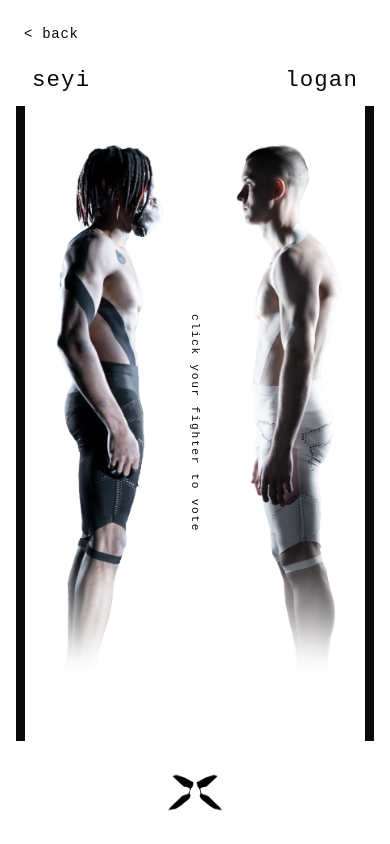
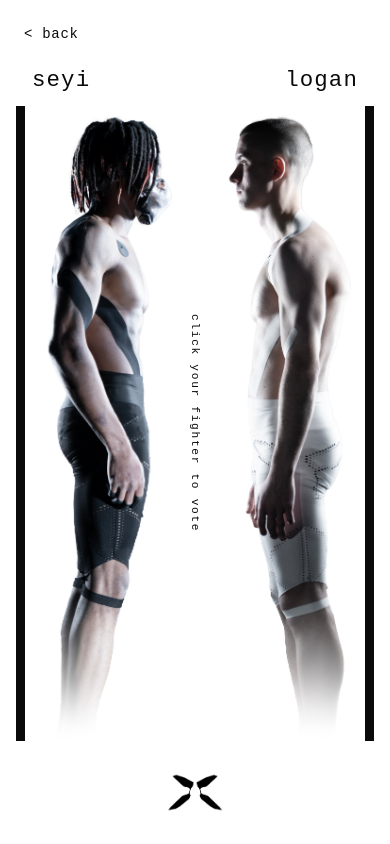
Before and after one commit to AureliusEth/tsko4, a Next.js app: page / in a window 390 px wide. Both pictures are taken after a click on the button "fight 1". Built offline with nearby package versions, Linux system fonts and the light colour scheme; no server answers; the database is empty; a web font is replaced by a local one.

Commit message:
slightly broken but passable on mobile likely

```diff
--- a/app/globals.css
+++ b/app/globals.css
@@ -109,7 +109,7 @@ body {
    --m-shift : mobile translateY (default -10%) – negative = shift up to reduce headroom */
 .fighter-img-wrap {
   transform-origin: center bottom;
-  transform: translateY(var(--m-shift, -10%)) scale(var(--m-scale, 1));
+  transform: translateY(var(--m-shift, 0%)) scale(var(--m-scale, 1));
 }
 
 @media (min-width: 768px) {
--- a/app/page.tsx
+++ b/app/page.tsx
@@ -15,12 +15,10 @@ const fights = [
     fighterA: {
       name: "seyi",
       image: "/images/seyimatchup.jpg",
-      mobileShiftY: -10,
     },
     fighterB: {
       name: "logan",
       image: "/images/loganmatchup.jpg",
-      mobileShiftY: -10,
     },
   },
   {
@@ -31,12 +29,10 @@ const fights = [
     fighterA: {
       name: "dani",
       image: "/images/danimatchup.jpg",
-      mobileShiftY: -10,
     },
     fighterB: {
       name: "leonie",
       image: "/images/leoniematchup.jpg",
-      mobileShiftY: -10,
     },
   },
   {
@@ -47,12 +43,10 @@ const fights = [
     fighterA: {
       name: "rain",
       image: "/images/Rainmatchup.jpg",
-      mobileShiftY: -16,
     },
     fighterB: {
       name: "osh",
       image: "/images/oshmatchup.jpg",
-      mobileShiftY: -15,
     },
   },
   {
@@ -63,12 +57,10 @@ const fights = [
     fighterA: {
       name: "shalome",
       image: "/images/SHALOMEMATCHUP.jpg",
-      mobileShiftY: -2,
     },
     fighterB: {
       name: "caroline",
       image: "/images/carolinematchup.jpg",
-      mobileShiftY: -2,
     },
   },
   {
@@ -79,16 +71,12 @@ const fights = [
     fighterA: {
       name: "matthew",
       image: "/images/matthewmatchup.jpg",
-      mobileShiftY: -12,
-      mobileScale: 1,
     },
     fighterB: {
       name: "nedas",
       image: "/images/nedasmatchup.jpg",
       flipHorizontal: true,
-      scale: 1,
-      mobileScale: 0.9,
-      mobileShiftY: -10,
+      scale: 0.82,
     },
   },
   {
@@ -99,12 +87,10 @@ const fights = [
     fighterA: {
       name: "robin",
       image: "/images/robinmatchup.jpg",
-      mobileShiftY: -12,
     },
     fighterB: {
       name: "doug",
       image: "/images/dougmatchup.jpg",
-      mobileShiftY: -12,
     },
   },
 ]
--- a/components/fight-card.tsx
+++ b/components/fight-card.tsx
@@ -139,8 +139,8 @@ export function FightCard({ fightId, fightLabel, fighterA, fighterB, mockVotes,
 
   const wrapperStyle = (fighter: Fighter): React.CSSProperties => ({
     '--d-scale': fighter.scale ?? 1,
-    '--m-scale': fighter.mobileScale ?? (fighter.scale ?? 1),
-    '--m-shift': `${fighter.mobileShiftY ?? -10}%`,
+    '--m-scale': fighter.mobileScale ?? 1,
+    '--m-shift': `${fighter.mobileShiftY ?? 0}%`,
   } as React.CSSProperties)
 
   return (
@@ -156,7 +156,7 @@ export function FightCard({ fightId, fightLabel, fighterA, fighterB, mockVotes,
       </button>
 
       {/* Main matchup area - fills the screen */}
-      <div className="flex-1 flex flex-col">
+      <div className="flex-1 flex flex-col w-full max-w-[430px] mx-auto md:max-w-none">
         {/* Fighter names row */}
         <div className="flex items-center justify-between px-8 md:px-16 pt-16 pb-2">
           <span
@@ -213,7 +213,7 @@ export function FightCard({ fightId, fightLabel, fighterA, fighterB, mockVotes,
                 src={fighterA.image || "/placeholder.svg"}
                 alt={fighterA.name}
                 fill
-                className={`object-contain object-bottom transition-opacity duration-[1200ms] ease-out ${
+                className={`object-cover object-[center_30%] md:object-contain md:object-bottom transition-opacity duration-[1200ms] ease-out ${
                   showFighters ? "opacity-100" : "opacity-0"
                 }`}
                 style={{
@@ -268,7 +268,7 @@ export function FightCard({ fightId, fightLabel, fighterA, fighterB, mockVotes,
                 src={fighterB.image || "/placeholder.svg"}
                 alt={fighterB.name}
                 fill
-                className={`object-contain object-bottom transition-opacity duration-[1200ms] ease-out ${
+                className={`object-cover object-[center_30%] md:object-contain md:object-bottom transition-opacity duration-[1200ms] ease-out ${
                   showFighters ? "opacity-100" : "opacity-0"
                 }`}
                 style={{
```
